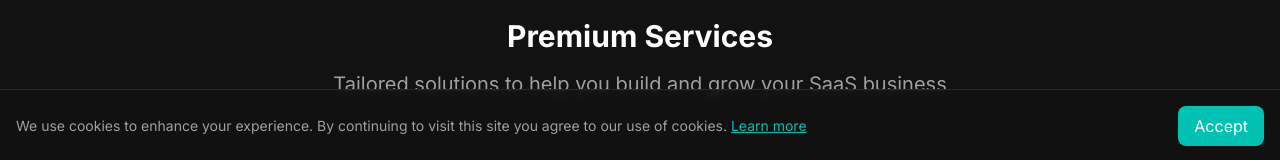
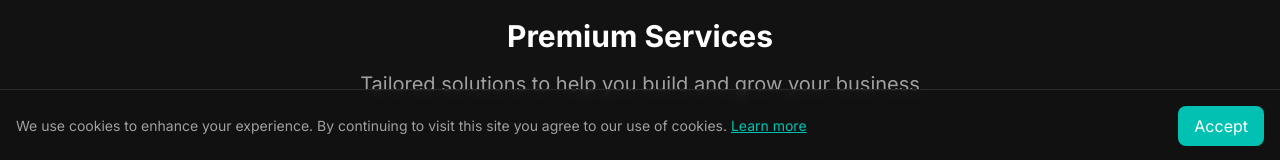
Before and after one commit to JohannesBorge/borge, a Next.js app: page / in a window 1280 px wide. Shown: the part 638-798 px from the top of the page. Built offline with nearby package versions, Linux system fonts and the light colour scheme.

Commit message:
Update Tech Assistant pricing card to replace Vendor selection with Exclusive learning library

```diff
--- a/app/page.tsx
+++ b/app/page.tsx
@@ -61,7 +61,7 @@ export default function Home() {
           >
             <h2 className="text-3xl font-bold mb-4 text-text-primary">Premium Services</h2>
             <p className="text-xl text-text-secondary max-w-2xl mx-auto">
-              Tailored solutions to help you build and grow your SaaS business
+              Tailored solutions to help you build and grow your business
             </p>
           </motion.div>
 
@@ -236,7 +236,7 @@ export default function Home() {
                   <svg className="w-4 h-4 mr-2 text-orange-500" fill="none" stroke="currentColor" viewBox="0 0 24 24">
                     <path strokeLinecap="round" strokeLinejoin="round" strokeWidth={2} d="M5 13l4 4L19 7" />
                   </svg>
-                  Vendor selection & setup
+                  Exclusive learning library
                 </li>
               </ul>
               <div className="mt-auto">
```
